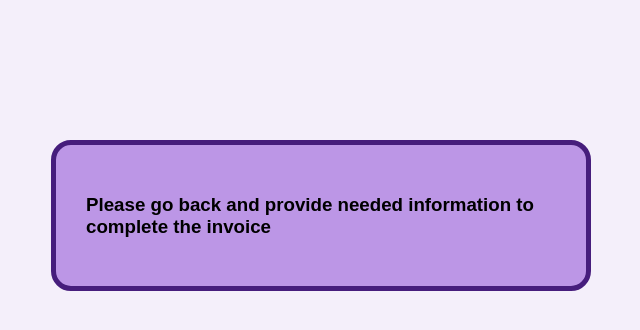
After one commit to LSUHSC-CAIPP-Core-B/CoreSystemsApp, a Flask app: template app/templates/error_invoice.html in a window 1280 px wide; the page is wider, and only the part inside the window is pictured. The commit adds this page. Shown: the top 330 px of that part, without its empty margins (354-994 px from the left). Run offline with Flask 3, Linux system fonts and the light colour scheme; the template is opened without the code that fills it, so the values that code supplies are empty; some libraries are stand-ins or nearby versions.

Commit message:
invoice gen fix

```diff
--- a/app/templates/edit_invoice.html
+++ b/app/templates/edit_invoice.html
@@ -49,7 +49,7 @@
                         <h4> Service price per sample</h4>
                     </div>
                     <div class="updatediv two">
-                        <input type = "number" name = "service {{ val }} price" id="service_{{val}}_price_{{order_num}}" value = "" min="0" style="margin: auto;">
+                        <input type = "number" name = "service {{ val }} price" id="service_{{val}}_price_{{order_num}}" value = "" min="0" step=".01" style="margin: auto;">
                     </div>
 
                     <div class="updatediv one">
@@ -71,7 +71,7 @@
                         <h4> Discount amount per sample</h4>
                     </div>
                     <div class="updatediv two">
-                        <input type = "number" name = "service {{ val }} discount amount" id="service_{{val}}_discount_amount_{{order_num}}" value = "" min="0" style="margin: auto;">
+                        <input type = "number" name = "service {{ val }} discount amount" id="service_{{val}}_discount_amount_{{order_num}}" value = "" min="0" step=".01" style="margin: auto;">
                     </div>
                 </div>
                 {% endfor %}
@@ -91,7 +91,7 @@
                     <h4> Discount amount</h4>
                 </div>
                 <div class="updatediv two">
-                    <input type = "number" name = "Whole project discount amount" id="Whole_project_discount_amount_{{order_num}}" value = "" min="0" style="margin: auto;">
+                    <input type = "number" name = "Whole project discount amount" id="Whole_project_discount_amount_{{order_num}}" value = "" min="0" step=".01" style="margin: auto;">
                 </div>
 
                 <div class="updatediv one">
--- /dev/null
+++ b/app/templates/error_invoice.html
@@ -0,0 +1,14 @@
+<!DOCTYPE html>
+<html lang="en">
+    <head>
+        <link rel="stylesheet" type="text/css"
+            href="{{ url_for('static',filename='styles/page_style.css') }}">
+    </head>
+    <body>
+        <div class="centerdiv">
+            <h3>Please go back and provide needed information to complete the invoice</h3>
+            <h3>{{error_msg}}</h3>
+        </div>
+
+    </body>
+</html>
```
Also changed, not shown: app/CoreB/invoices_list/routes.py (+13 -1 lines).
